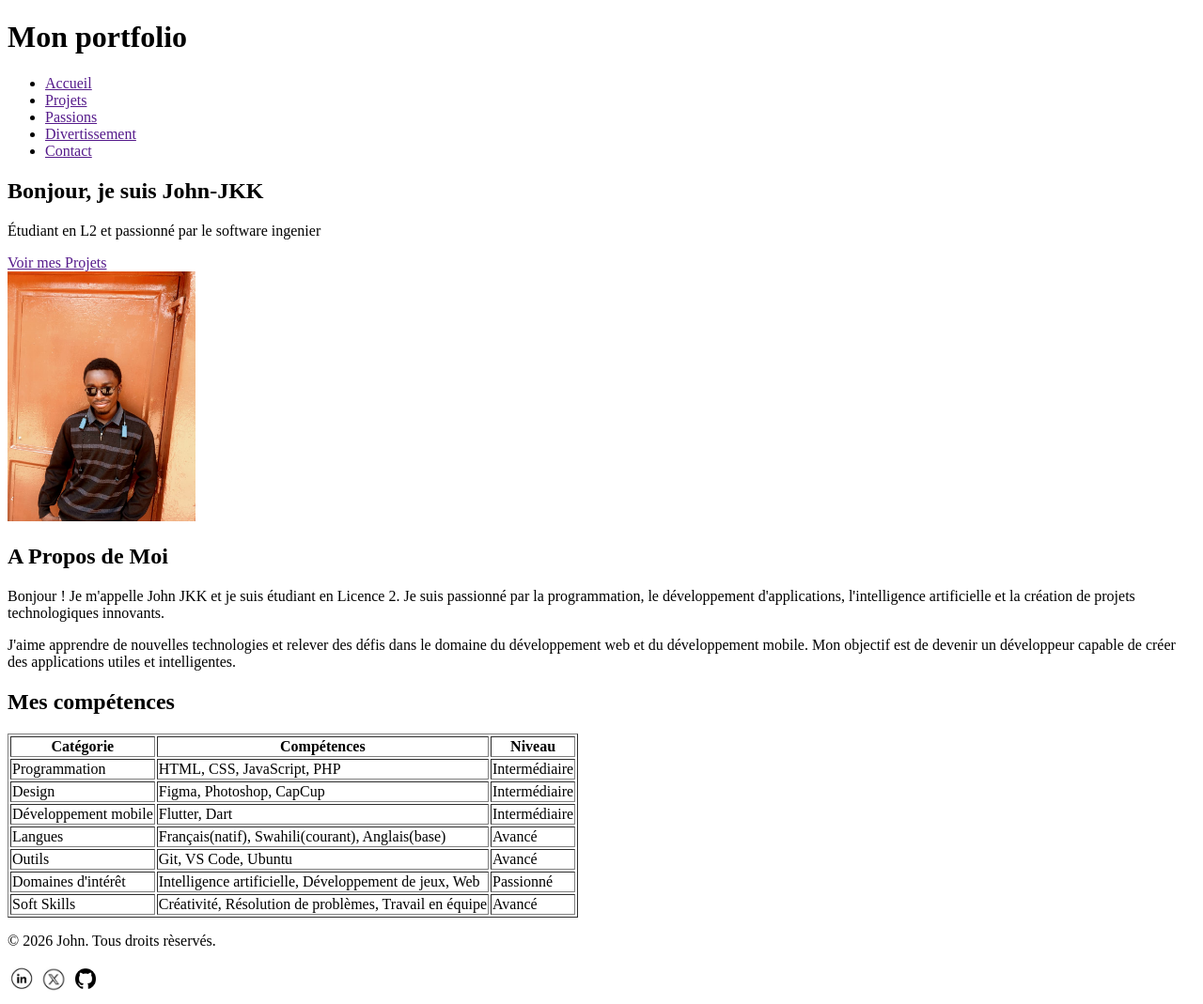
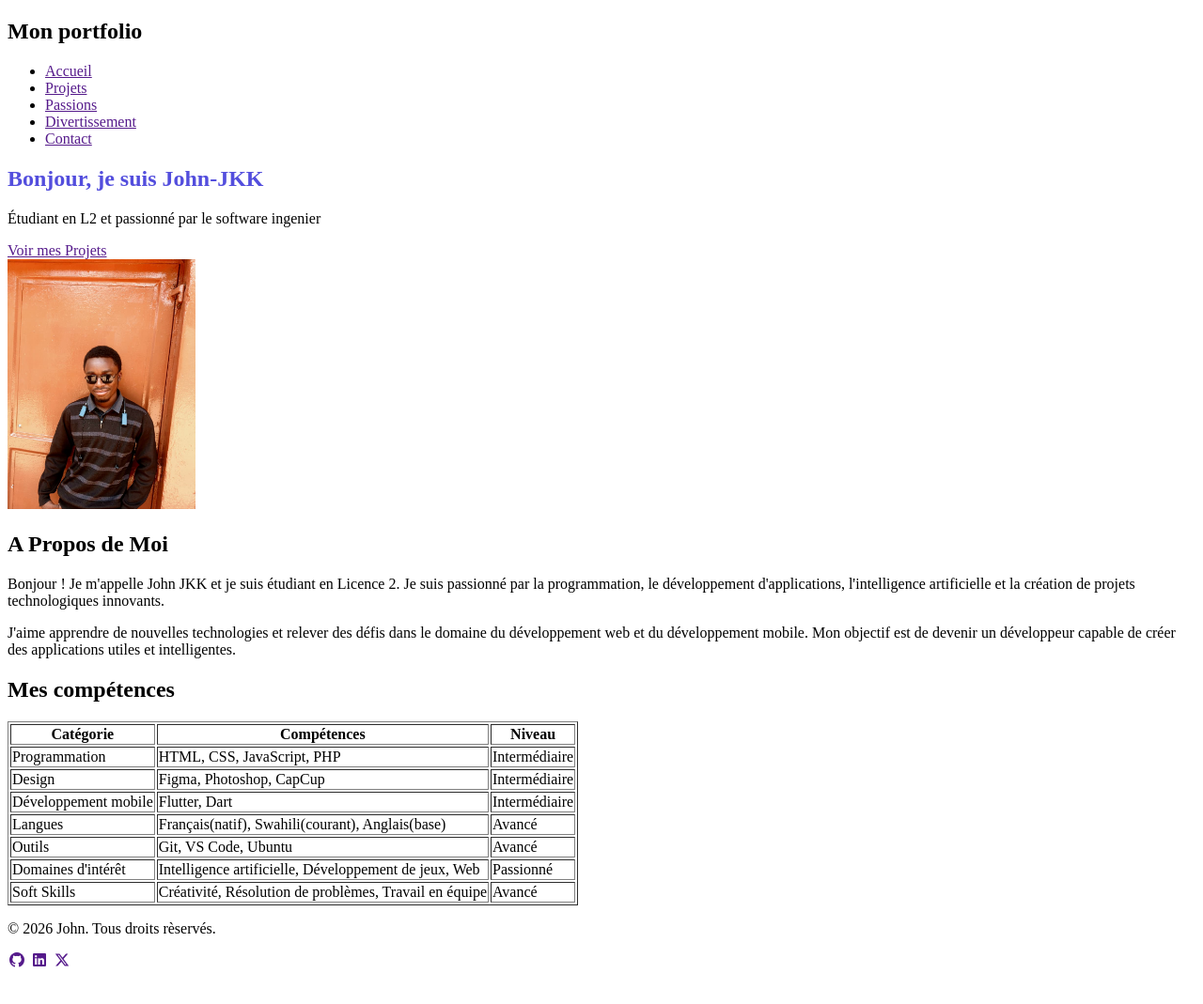
Before and after one commit to KALONJIKALALAJohn/Mon-Portfolio-2026, a plain HTML site: page index.html in a window 1280 px wide. Shown: the whole page at 94% size. After the commit the page ends 1040 px from the top, so only its background shows below. Drawn offline with Linux system fonts and the light colour scheme.

Commit message:
finir la maquette et initialiser le fichier de style css

```diff
--- /dev/null
+++ b/CSS/style.css
@@ -0,0 +1,12 @@
+:root {
+    --violet-doux: #6c63ff;
+    --violet-fonce: #534edd;
+    --orange-vif: #ffa726;
+    --gris-tres-fonce: #333;
+    --gris-fonce: #666;
+    --gris-tres-clair: #f8f8f8;
+    --gris-clair: #eee;
+}
+h1 {
+    color: var(--violet-fonce);
+}
--- a/index.html
+++ b/index.html
@@ -9,7 +9,9 @@
 <body>
     <header>
         <div>
-           <h1>Mon portfolio</h1>
+           <h2>Mon portfolio</h2>
+           <link rel="stylesheet" href="CSS/style.css">
+           <link rel="stylesheet" href="https://cdnjs.cloudflare.com/ajax/libs/font-awesome/7.0.1/css/all.min.css" integrity="sha512-2SwdPD6INVrV/lHTZbO2nodKhrnDdJK9/kg2XD1r9uGqPo1cUbujc+IYdlYdEErWNu69gVcYgdxlmVmzTWnetw==" crossorigin="anonymous" referrerpolicy="no-referrer" />
         </div>
         <nav>
             <ul>
@@ -34,7 +36,7 @@
     </section>
         <section>
             <div>
-                <h1>A Propos de Moi</h1>
+                <h2>A Propos de Moi</h2>
                 <p>
                     Bonjour ! Je m'appelle John JKK et je suis étudiant en Licence 2.
                     Je suis passionné par la programmation, le développement d'applications,
@@ -107,9 +109,11 @@
     </main>
     <footer>
         <p>© 2026 John. Tous droits rèservés.</p>
-        <img src="Images/1.jpg" alt="1" width="30">
-        <img src="Images/2.jpg" alt="2" width="30">
-        <img src="Images/3.jpg" alt="3" width="30">
+        <div>
+            <a href=""><i class="fa-brands fa-github"></i></a>
+            <a href=""><i class="fa-brands fa-linkedin"></i></a>
+            <a href=""><i class="fa-brands fa-x-twitter"></i></a>
+        </div>
     </footer>
 </body>
 </html>
```
